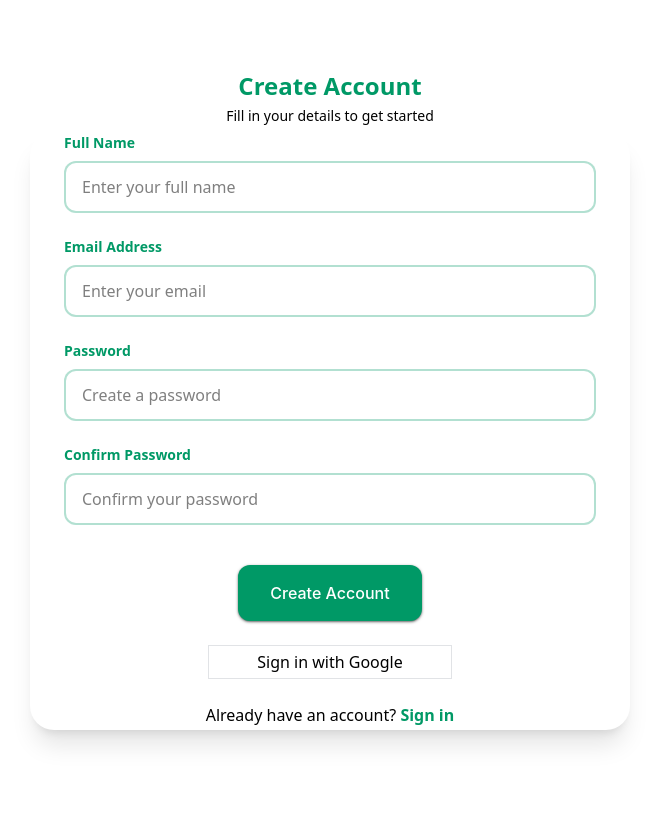
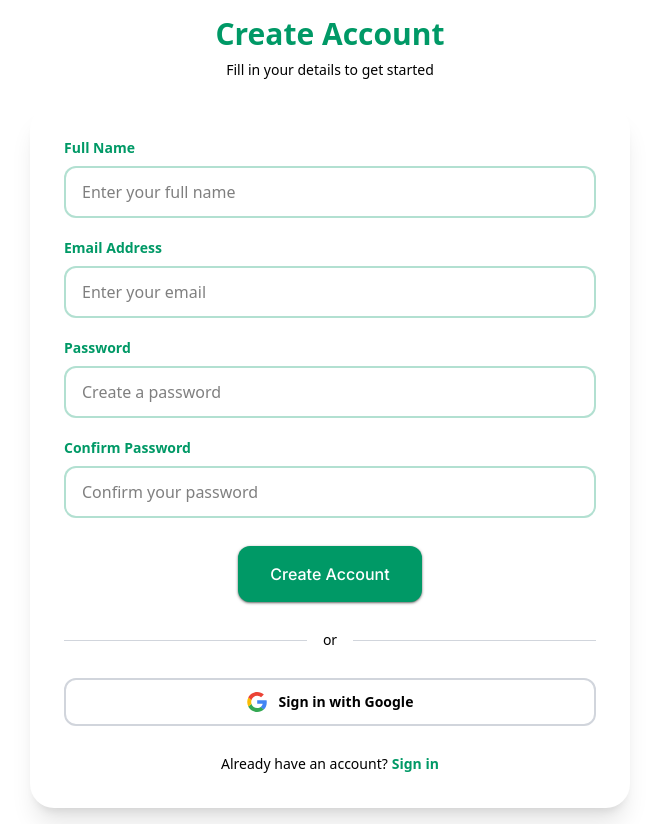
Before and after one commit to SHUBH4M13/LabelX_Frontend, a React (Vite) app: page /signup in a window 1280 px wide. Shown: the whole page, without its empty margins (310-969 px from the left). Before the commit the page ends 800 px from the top, so only its background shows below. Built offline with nearby package versions, Linux system fonts and the light colour scheme.

Commit message:
login page

```diff
--- a/index.html
+++ b/index.html
@@ -2,14 +2,6 @@
 <html lang="en">
   <head>
     <meta charset="UTF-8" />
-    <meta http-equiv="Content-Security-Policy" content="
-  default-src 'self';
-  script-src 'self' https://accounts.google.com;
-  style-src 'self' 'unsafe-inline';
-  font-src 'self' data:;
-  connect-src 'self' http://localhost:5000;
-  img-src 'self' data:;
-">
     <link rel="icon" type="image/svg+xml" href="/vite.svg" />
     <meta name="viewport" content="width=device-width, initial-scale=1.0" />
     <title>LabelX</title>
--- a/src/Components/Signup.jsx
+++ b/src/Components/Signup.jsx
@@ -2,6 +2,7 @@ import { useNavigate } from 'react-router'
 import CusButton from './CusButton'
 import axios from 'axios';
 import { useState } from 'react';
+import googleicon from "../assets/googleicon.svg"
 
 
 export default function Signup() {
@@ -21,7 +22,7 @@ export default function Signup() {
     const [loading, setloading] = useState(false);
 
     async function handleSignup() {
-        navigate("/otp")
+
         if (!Data.fullName || !Data.email || !Data.password || !Data.confirmpassword) {
             setError("All fields are required.");
             return;
@@ -42,12 +43,12 @@ export default function Signup() {
             if (res.status === 201) {
                 const token = res.data.token
                 localStorage.setItem(`token`, token)
-                navigate('/')
+                navigate("/otp")
             } else {
                 setError(res.data.message || "Something went wrong")
             }
         } catch (error) {
-            setError(error.response.data.message)
+            setError(res.data.message)
         } finally {
             setloading(false);
         }
@@ -61,7 +62,7 @@ export default function Signup() {
         }))
     };
 
-    async function handleGoogleSignUp(){
+    async function handleGoogleSignUp() {
         try {
             const url = import.meta.env.VITE_BACKEND_URL + '/auth/google'
             window.location.href = url;
@@ -81,13 +82,13 @@ export default function Signup() {
 
 
     return (
-        <>
-            <div className='text-center mb-1'>
-                <h2 className='text-2xl font-bold text-primary mb-1'>Create Account</h2>
+        <div className='w-full flex flex-col items-center justify-center min-h-screen p-4'>
+            <div className='text-center mb-6'>
+                <h2 className='text-3xl font-bold text-primary mb-2'>Create Account</h2>
                 <p className='text-textcolor/70 text-sm'>Fill in your details to get started</p>
             </div>
 
-            <div className='md:w-[600px] lg:h-[600px] flex flex-col items gap-6 bg-white shadow-xl hover:shadow-primary/40 justify-center items-center border-white/10 duration-300 border-2 rounded-3xl px-8 py-3 '>
+            <div className=' md:w-[600px] flex flex-col gap-5 bg-white shadow-xl hover:shadow-primary/40 border-white/10 duration-300 border-2 rounded-3xl px-8 py-8'>
 
                 <div className='flex flex-col w-full'>
                     <label className='mb-2 text-sm font-semibold text-primary'>Full Name</label>
@@ -129,7 +130,7 @@ export default function Signup() {
                 </div>
 
                 <div className='flex flex-col w-full'>
-                    <label className='mb-2 text-sm font-semibold text-primary '>Confirm Password</label>
+                    <label className='mb-2 text-sm font-semibold text-primary'>Confirm Password</label>
                     <input
                         className='border-primary/30 bg-primaryFore border-2 w-full rounded-xl px-4 py-3 focus:outline-none focus:border-primary focus:ring-2 focus:ring-primary/20 transition-all duration-200 text-textcolor placeholder-textcolor/50'
                         type="password"
@@ -141,41 +142,46 @@ export default function Signup() {
                     />
                 </div>
 
+                {Error && (
+                    <div className="w-full bg-red-100 border border-red-300 text-red-700 px-4 py-3 rounded-xl shadow-sm text-center">
+                        <p className="text-sm">{Error}</p>
+                    </div>
+                )}
 
-                <div className='w-full mt-4 flex justify-center items-center'>
+                <div className='w-full flex justify-center items-center mt-2'>
                     <CusButton
                         onClick={handleSignup}
                         text={"Create Account"}
                     />
                 </div>
 
-
-                {Error && (
-                    <div className="w-full bg-red-100 border border-red-300 text-red-700 px-4 py-3 rounded-md shadow-sm my-2 text-center">
-                        <p className="text-sm">{Error}</p>
-                    </div>
-                )}
-
-                <div className='0 flex justify-center items-center '>
-                        <button
-                        onClick={handleGoogleSignUp}
-                        className=' px-12 py-1 cursor-pointer  text-center border-1 border-gray-500/20 '>Sign in with Google</button>
+                <div className='relative flex items-center w-full my-2'>
+                    <div className='flex-grow border-t border-gray-300'></div>
+                    <span className='px-4 text-sm text-textcolor/60'>or</span>
+                    <div className='flex-grow border-t border-gray-300'></div>
                 </div>
 
-                <p className='text-s text-textcolor/60 text-center'>
+                <div className='flex justify-center items-center'>
+                    <button
+                        onClick={handleGoogleSignUp}
+                        className='w-full px-6 py-3 cursor-pointer flex gap-3 justify-center items-center text-center border-2 border-gray-300 hover:border-primary/30 rounded-xl transition-all duration-200 hover:shadow-md'>
+                        <img
+                            className='w-5 h-5'
+                            src={googleicon} alt="googleicon" />
+                        <p className='text-sm font-semibold'>Sign in with Google</p>
+                    </button>
+                </div>
+
+                <p className='text-sm text-textcolor/60 text-center mt-2'>
                     Already have an account?
                     <span
                         onClick={() => {
                             navigate("/login")
                         }}
-                        className='text-primary font-semibold cursor-pointer hover:text-primary/80'> Sign in</span>
+                        className='text-primary font-semibold cursor-pointer hover:text-primary/80 ml-1'>Sign in</span>
                 </p>
 
-
-
             </div>
-
-        </>
-
+        </div>
     )
 }
--- a/src/pages/Login.jsx
+++ b/src/pages/Login.jsx
@@ -1,10 +1,70 @@
+import { useState } from 'react'
+import axios from 'axios'
 import React from 'react'
 import CusButton from '../Components/CusButton'
 import { useNavigate } from 'react-router'
+import googleicon from "../assets/googleicon.svg"
+
 
 export default function Login() {
 
     const navigate = useNavigate()
+
+    const [error, seterror] = useState('');
+    const [loading, setloading] = useState(false);
+    const [Data, setData] = useState({
+        email: '',
+        password: '',
+    })
+
+    const handleChange = (e) => {
+        const { name, value } = e.target
+        setData((prev) => ({
+            ...prev,
+            [name]: value,
+        }))
+    };
+
+    async function handleLogin() {
+
+        try {
+
+            if (!Data.email || !Data.password) {
+                seterror("required fields are missing");
+                return;
+            }
+
+            setloading(true);
+            const url = import.meta.env.VITE_BACKEND_URL + '/login'
+            const res = await axios.post(url, Data)
+            console.log(res)
+
+            if (res.status >= 400) {
+                seterror(res.data.msg)
+                setloading(false);
+                return
+            } else {
+                const token = res.data.token
+                localStorage.setItem("token", token)
+                navigate("/")
+            }
+
+        } catch (err) {
+            seterror("Error : Please try again later")
+        } finally {
+            setloading(false);
+        }
+
+    }
+
+    async function handleGoogleSignUp() {
+        try {
+            const url = import.meta.env.VITE_BACKEND_URL + '/auth/google'
+            window.location.href = url;
+        } catch (err) {
+            console.log(err);
+        }
+    }
 
     return (
         <div className=' flex justify-center items-center min-h-screen flex-col'>
@@ -23,8 +83,8 @@ export default function Login() {
                         placeholder="Enter your email"
                         name='email'
                         required
-                        // value={Data.email}
-                        // onChange={handleChange}
+                        value={Data.email}
+                        onChange={handleChange}
                     />
                 </div>
 
@@ -36,33 +96,50 @@ export default function Login() {
                         placeholder="Create a password"
                         name='password'
                         required
-                        // value={Data.password}
-                        // onChange={handleChange}
+                        value={Data.password}
+                        onChange={handleChange}
                     />
                 </div>
 
 
                 <div className='w-full mt-4 flex justify-center items-center'>
                     <CusButton
-                        // onClick={handleSignup}
+                        onClick={handleLogin}
                         text={"Login"}
                     />
                 </div>
 
 
-                {/* {Error && (
+                {error && (
                     <div className="w-full bg-red-100 border border-red-300 text-red-700 px-4 py-3 rounded-md shadow-sm my-2 text-center">
-                        <p className="text-sm">{Error}</p>
+                        <p className="text-sm">{error}</p>
                     </div>
-                )} */}
+                )}
+
+                <div className='relative flex items-center w-full my-2'>
+                    <div className='flex-grow border-t border-gray-300'></div>
+                    <span className='px-4 text-sm text-textcolor/60'>or</span>
+                    <div className='flex-grow border-t border-gray-300'></div>
+                </div>
+
+                <div className='flex justify-center items-center'>
+                    <button
+                        onClick={handleGoogleSignUp}
+                        className='w-full px-6 py-3 cursor-pointer flex gap-3 justify-center items-center text-center border-2 border-gray-300 hover:border-primary/30 rounded-xl transition-all duration-200 hover:shadow-md'>
+                        <img
+                            className='w-5 h-5'
+                            src={googleicon} alt="googleicon" />
+                        <p className='text-sm font-semibold'>Login with Google</p>
+                    </button>
+                </div>
 
                 <p className='text-s text-textcolor/60 text-center'>
                     Don't have an account?
                     <span
-                    onClick={() => {
-                        navigate("/login")
-                    }}
-                    className='text-primary font-semibold cursor-pointer hover:text-primary/80'> Sign in</span>
+                        onClick={() => {
+                            navigate("/signup")
+                        }}
+                        className='text-primary font-semibold cursor-pointer hover:text-primary/80'> Sign in</span>
                 </p>
 
             </div>
```
Also changed, not shown: src/pages/OtpPage.jsx (+9 -7 lines), src/assets/googleicon.svg (added).
